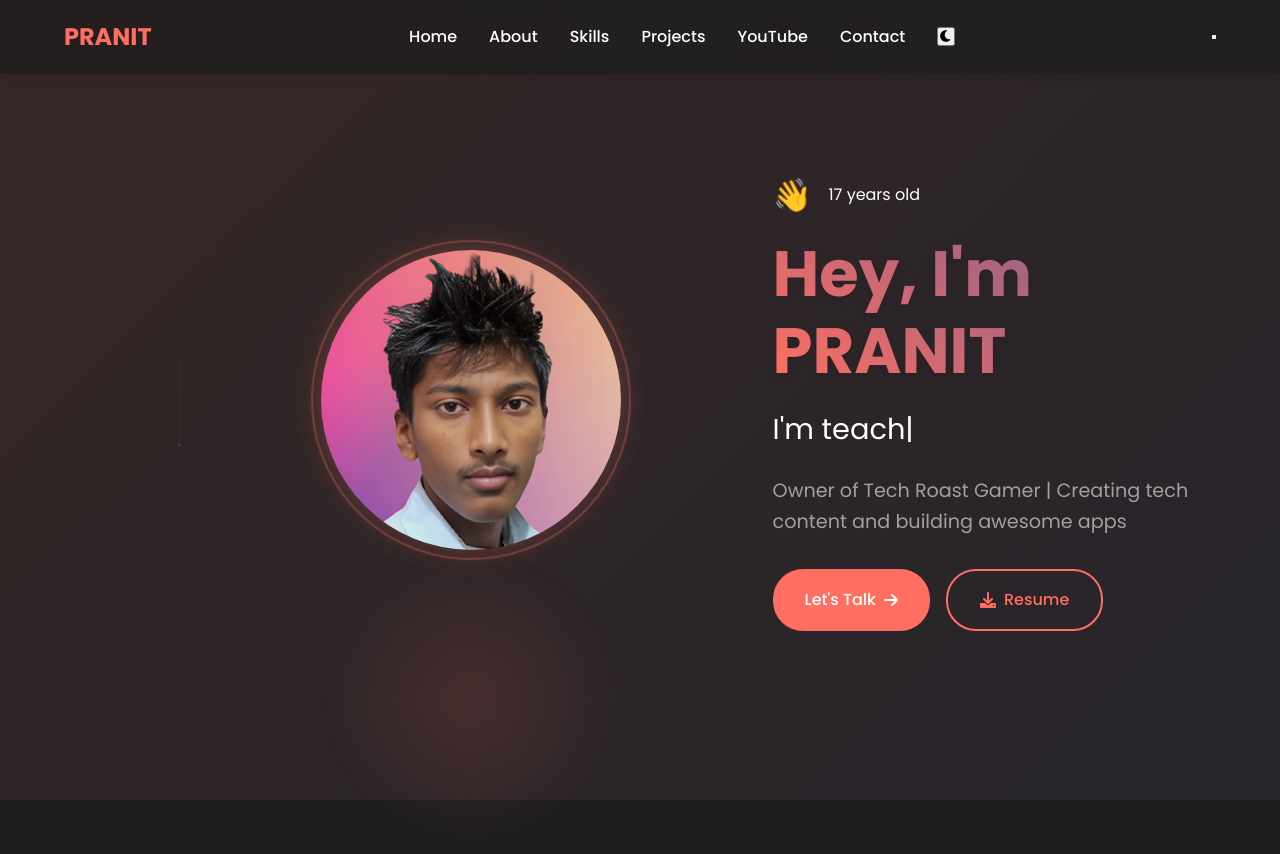
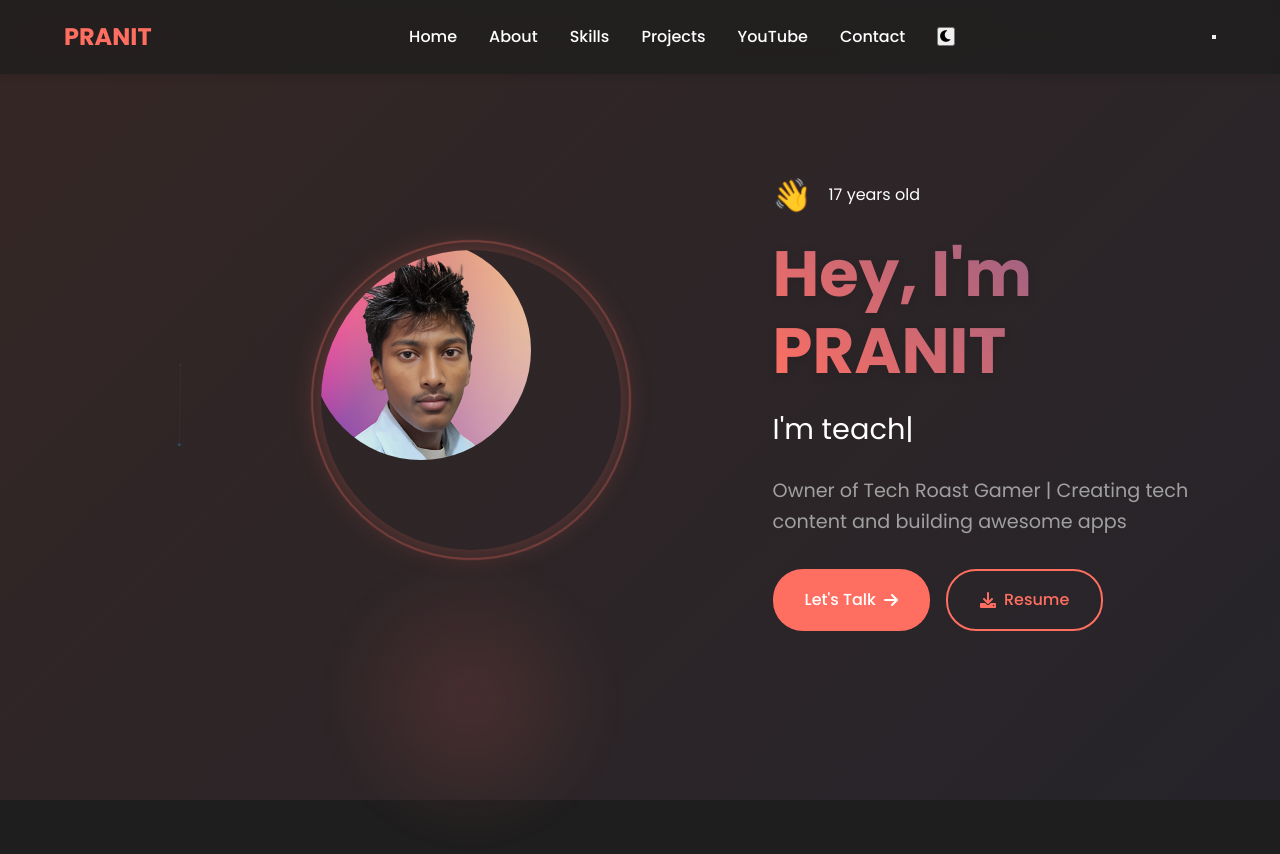
Before and after one commit to pranitdandewarofficial/PRANITPORTFOILIO, a plain HTML site: page index.html in a window 1280 px wide. Shown: the top 854 px of the page. Drawn offline with nearby package versions, Linux system fonts and the light colour scheme.

Commit message:
Update index.html

```diff
--- a/index.html
+++ b/index.html
@@ -727,14 +727,11 @@
             <div class="profile-container" data-aos="fade-right">
                 <div class="profile-wrapper" data-tilt>
                     <div class="profile-image" oncontextmenu="return false">
-                        <img
-                            src="https://github.com/pranitdandewarofficial/PRANITPORTFOILIO/blob/main/pranit.png?raw=true"
-                            alt="PRANIT"
-                            draggable="false"
-                            oncontextmenu="return false"
-                            onselectstart="return false"
-                            onkeydown="return false"
-                        >
+                        <img src="https://github.com/pranitdandewarofficial/PRANITPORTFOILIO/blob/main/pranit.png?raw=true"
+     alt="PRANIT"
+     loading="lazy"
+     style="width: 200px; height: 200px; background-color: #f3f3f3;">
+
                     </div>
                     <div class="profile-circle"></div>
                     <div class="profile-glow"></div>
```
